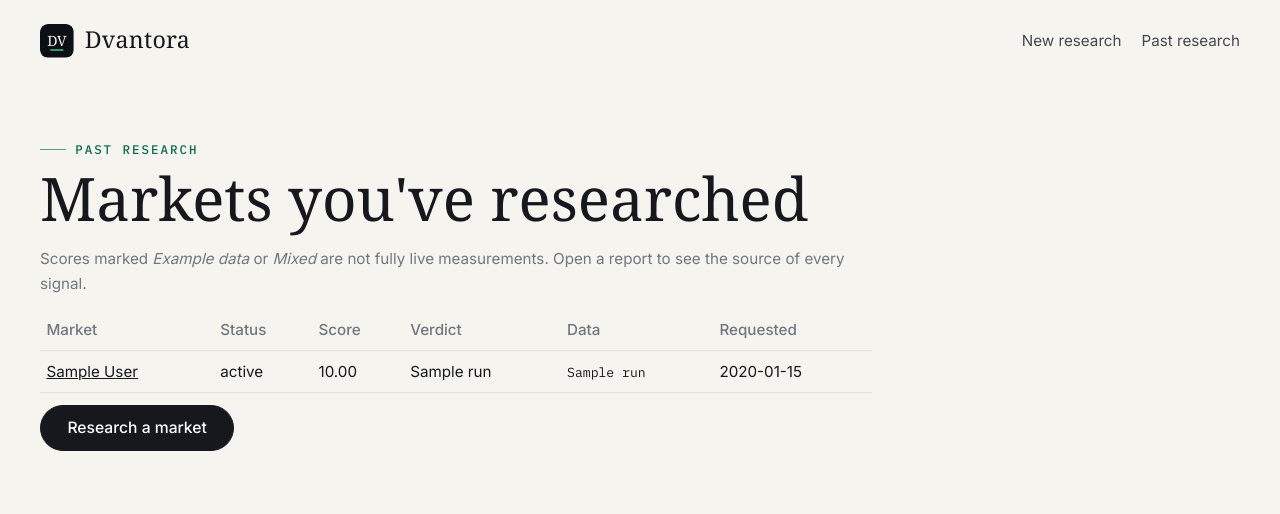
After one commit to Jhuncarlchavez223/dvantora-engine, a FastAPI app: template engine/app/templates/markets.html in a window 1280 px wide. The commit adds this page. Shown: the top 514 px of the page. Run offline with FastAPI, Linux system fonts and the light colour scheme; the template is opened without the code that fills it: most values are stand-ins (such as "Sample title", 1, 10 or a date in 2020); some web fonts are replaced.

Commit message:
Add past research list with per-run data source labels
Co-Authored-By: Claude Opus 5 <noreply@anthropic.com>
Claude-Session: https://claude.ai/code/session_01Bm2FAxkaVmo8V3kZgPKK9T

```diff
--- a/engine/app/routes.py
+++ b/engine/app/routes.py
@@ -26,6 +26,7 @@ from fastapi.templating import Jinja2Templates
 from engine.api.deps import current_account
 from engine.api.routes.runs import get_report as api_get_report
 from engine.api.routes.runs import get_run as api_get_run
+from engine.api.routes.runs import list_runs as api_list_runs
 from engine.db import connection
 from engine.errors import ApiError
 from engine.pipeline.start import start_run
@@ -183,6 +184,22 @@ def run_page(request: Request, run_id: str, reused: bool = False) -> Response:
     )
 
 
+def _data_mode(vendors: set[str]) -> str:
+    """"example", "mixed" or "live", from the vendors a run actually used."""
+    if not vendors or vendors == {"fixture"}:
+        return "example"
+    if "fixture" in vendors:
+        return "mixed"
+    return "live"
+
+
+DATA_MODE_LABELS: dict[str, str] = {
+    "example": "Example data",
+    "mixed": "Mixed (live + example)",
+    "live": "Live",
+}
+
+
 def _report_view(report: dict[str, Any]) -> dict[str, Any]:
     """Add human-readable labels to a stored report. Presentation only."""
     vendors_by_signal: dict[str, list[str]] = {}
@@ -206,12 +223,7 @@ def _report_view(report: dict[str, Any]) -> dict[str, Any]:
 
     # Is this report built from live data, example data, or a mix? This drives
     # the banner, so nobody mistakes an example-data score for a real one.
-    if not used_vendors or used_vendors == {"fixture"}:
-        data_mode = "example"
-    elif "fixture" in used_vendors:
-        data_mode = "mixed"
-    else:
-        data_mode = "live"
+    data_mode = _data_mode(used_vendors)
 
     density_vendors = sorted(vendors_by_signal.get("density", []))
     return {
@@ -249,3 +261,29 @@ def _render_error(request: Request, message: str, status_code: int) -> Response:
     return templates.TemplateResponse(
         request, "error.html", {"message": message}, status_code=status_code
     )
+
+
+@router.get("/app/markets", response_class=HTMLResponse)
+def markets_page(request: Request) -> Response:
+    """Past runs, newest first, each labelled with where its data came from."""
+    listing = api_list_runs(limit=50)
+    runs = []
+    for item in listing["items"]:
+        finished = item["status"] in REPORT_STATUSES
+        mode = _data_mode(set(item["data_sources"])) if finished else None
+        runs.append(
+            {
+                **item,
+                "status_label": STATUS_LABELS.get(item["status"], item["status"]),
+                "verdict_label": VERDICT_LABELS.get(item["verdict"] or "", ""),
+                # Only label data for finished runs; others have no report yet.
+                "data_label": DATA_MODE_LABELS[mode] if mode else "",
+                "is_example": mode in ("example", "mixed"),
+                "href": (
+                    f"/app/runs/{item['run_id']}/report"
+                    if finished
+                    else f"/app/runs/{item['run_id']}"
+                ),
+            }
+        )
+    return templates.TemplateResponse(request, "markets.html", {"runs": runs})
--- a/engine/app/static/app.css
+++ b/engine/app/static/app.css
@@ -3,8 +3,27 @@
    app-only rules here so that copy can be refreshed without merging. */
 
 .dv-header {
+  display: flex;
+  align-items: center;
+  justify-content: space-between;
+  gap: 1rem;
   padding-top: 1.5rem;
   padding-bottom: 1.5rem;
+}
+
+.dv-nav {
+  display: flex;
+  gap: 1.25rem;
+  font-size: 0.95rem;
+}
+
+.dv-nav a {
+  color: var(--ink-2);
+  text-decoration: none;
+}
+
+.dv-nav a:hover {
+  color: var(--accent);
 }
 
 .dv-section {
--- a/engine/app/templates/base.html
+++ b/engine/app/templates/base.html
@@ -22,6 +22,10 @@
       </svg>
       <span class="brand-name">Dvantora</span>
     </a>
+    <nav class="dv-nav" aria-label="App">
+      <a href="/app">New research</a>
+      <a href="/app/markets">Past research</a>
+    </nav>
   </header>
 
   <main class="container">
--- /dev/null
+++ b/engine/app/templates/markets.html
@@ -0,0 +1,38 @@
+{% extends "base.html" %}
+
+{% block title %}Past research · Dvantora{% endblock %}
+
+{% block content %}
+  <section class="dv-section dv-report">
+    <p class="eyebrow">Past research</p>
+    <h1 class="dv-title">Markets you've researched</h1>
+
+    {% if runs %}
+      <p class="dv-note">
+        Scores marked <em>Example data</em> or <em>Mixed</em> are not fully live
+        measurements. Open a report to see the source of every signal.
+      </p>
+      <table class="dv-table">
+        <thead>
+          <tr><th>Market</th><th>Status</th><th>Score</th><th>Verdict</th><th>Data</th><th>Requested</th></tr>
+        </thead>
+        <tbody>
+          {% for r in runs %}
+            <tr>
+              <td><a href="{{ r.href }}">{{ r.market.display_name }}</a></td>
+              <td>{{ r.status_label }}</td>
+              <td>{{ "%.2f"|format(r.opportunity_score) if r.opportunity_score is not none else "—" }}</td>
+              <td>{{ r.verdict_label or "—" }}</td>
+              <td><span class="dv-source{% if r.is_example %} dv-source--example{% endif %}">{{ r.data_label or "—" }}</span></td>
+              <td>{{ r.requested_at[:10] }}</td>
+            </tr>
+          {% endfor %}
+        </tbody>
+      </table>
+    {% else %}
+      <p class="lede">No research yet.</p>
+    {% endif %}
+
+    <p><a class="btn btn-primary" href="/app">Research a market</a></p>
+  </section>
+{% endblock %}
```
Also changed, not shown: engine/api/routes/runs.py (+7 -1 lines), tests/test_app_markets.py (added, +53 -0 lines).
